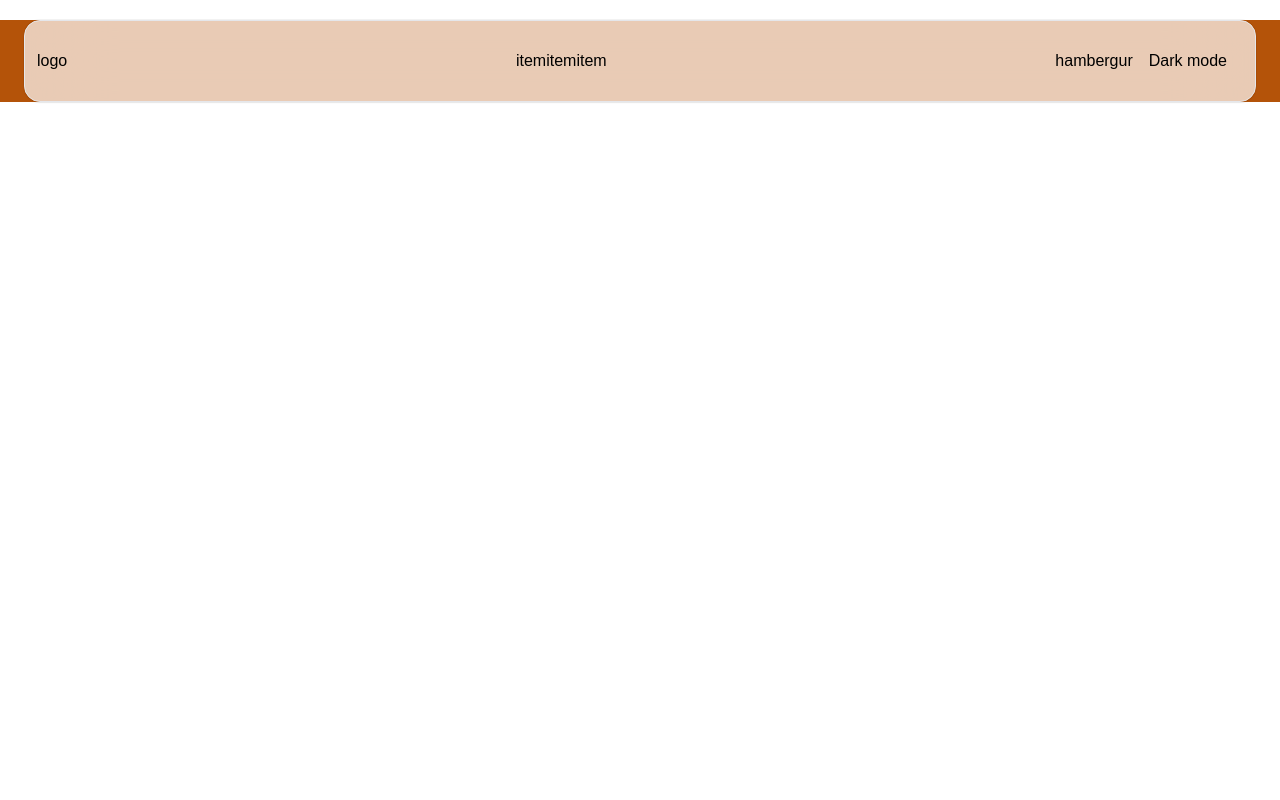
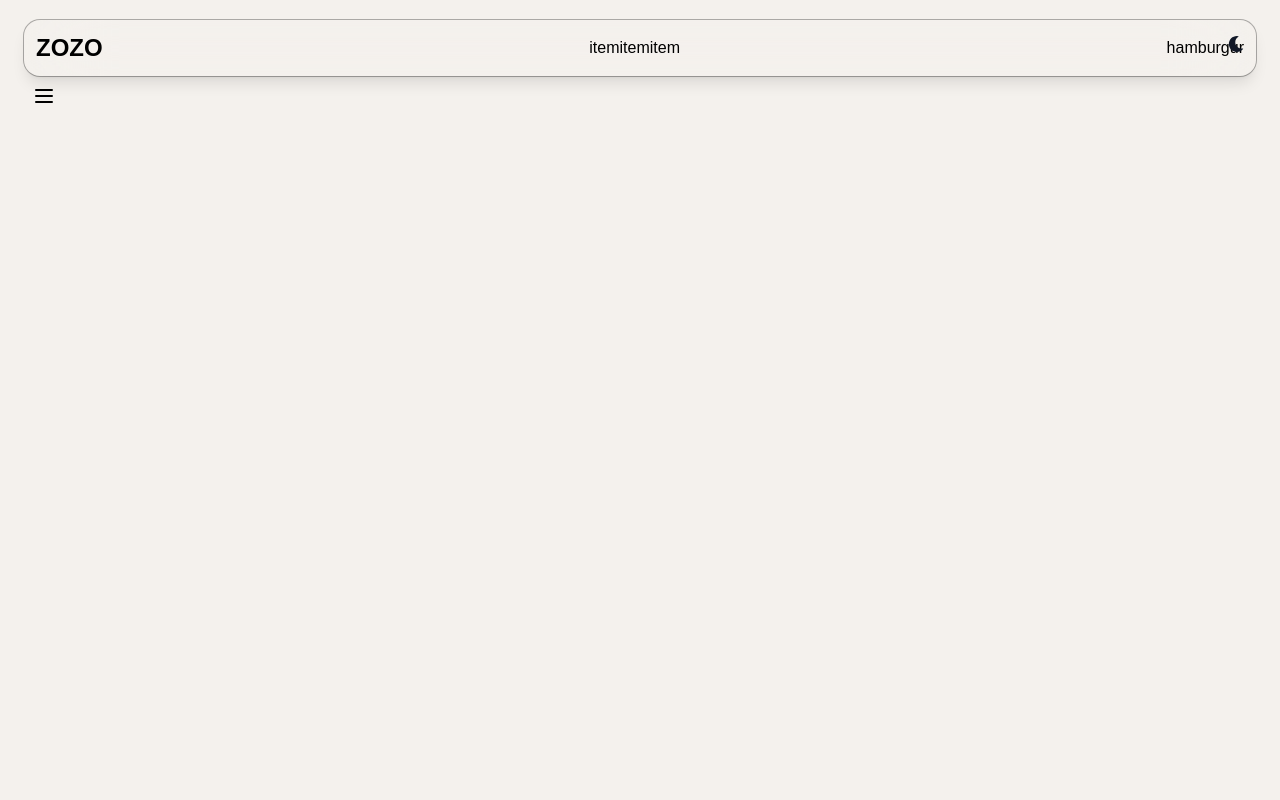
Before and after one commit to duong-vn/Pet-Service-Website, a Next.js app in the folder FrontEnd-NextJS/pet-service/: page / in a window 1280 px wide. Shown: the top 800 px of the page. Built offline with nearby package versions, Linux system fonts and the light colour scheme.

Commit message:
design-nav-bar

```diff
--- a/FrontEnd-NextJS/pet-service/package.json
+++ b/FrontEnd-NextJS/pet-service/package.json
@@ -16,7 +16,8 @@
     "next-themes": "^0.4.6",
     "react": "19.1.0",
     "react-day-picker": "^9.8.1",
-    "react-dom": "19.1.0"
+    "react-dom": "19.1.0",
+    "react-icons": "^5.5.0"
   },
   "devDependencies": {
     "@eslint/eslintrc": "^3",
--- a/FrontEnd-NextJS/pet-service/src/app/components/ThemeToggle.tsx
+++ b/FrontEnd-NextJS/pet-service/src/app/components/ThemeToggle.tsx
@@ -1,6 +1,7 @@
 "use client";
 import { useTheme } from "next-themes";
 import { useEffect, useState } from "react";
+import { FaMoon, FaSun } from "react-icons/fa";
 
 export default function ThemeToggle() {
   const { theme, setTheme, resolvedTheme } = useTheme();
@@ -16,9 +17,13 @@ export default function ThemeToggle() {
       onClick={() => {
         setTheme(isDark ? "light" : "dark");
       }}
-      className="rounded-2xl p-4 cursor-pointer"
+      className="absolute top-1   cursor-pointer"
     >
-      {isDark ? "Light mode" : "Dark mode"}
+     {theme === "dark" ? (
+        <FaSun className="text-yellow-400"  />
+      ) : (
+        <FaMoon className="text-gray-900"  />
+      )}
     </button>
   );
 }
--- a/FrontEnd-NextJS/pet-service/src/app/components/navBar.tsx
+++ b/FrontEnd-NextJS/pet-service/src/app/components/navBar.tsx
@@ -4,31 +4,50 @@ import ThemeToggle from "./ThemeToggle";
 
 export default function NavBar() {
   return (
-    <header className=" bg-amber-700 dark:bg-amber-400  sticky top-0 z-10">
-      <nav className="  mx-auto max-w-7xl px-4 md:px-6 mt-5">
+    <header className=" sticky top-0 z-10 ">
+      <nav className="  mx-auto max-w-7xl px-4 md:px-6 mt-5  left-0  absolute right-0 inline-block  ">
         <div
-          className=" border mt-3 mb-3 flex items-center justify-between rounded-2xl  bg-white/70
-            p-3 shadow-sm ring-1 ring-black/5 backdrop-blur-2xl dark:bg-amber-600 dark:ring-white/70
-        "
+          className=" p-3  flex items-center justify-between rounded-2xl  bg-white/0 line-height-1
+             shadow-lg ring-1 ring-black/30 backdrop-blur-2xl dark:bg-primary-dark bg-primary-light dark:ring-white/70
+          "
         >
-          <Link href="/">logo</Link>
+          <Link
+            className="text-2xl font-semibold"
+          href="/">ZOZO</Link>
 
-          <div className="">
+          <div className="  hidden md:flex justify-between ">
             <Link href="">item</Link>
             <Link href="">item</Link>
             <Link href="">item</Link>
           </div>
+            <div className="relative flex justify-end">
+                <ThemeToggle />
+                <div className="hidden md:inline-flex h-8 items-center">hamburgur</div>
+                <button className="md:hidden inline-flex h-9 w-9 items-center justify-center rounded-lg border">
+                    <span className="sr-only">Open menu</span>
+                    {/* icon 3 gạch */}
+                </button>
+            </div>
 
-          <div>
-            <Link href="">hambergur</Link>
-            <ThemeToggle />
-            <button>
-              <span></span>
-              <span></span>
-              <span></span>
-            </button>
-          </div>
+
+
+
+
         </div>
+          <span>
+              <button className="p-2 rounded-md hover:bg-gray-200 dark:hover:bg-gray-700">
+                  <svg
+                      xmlns="http://www.w3.org/2000/svg"
+                      fill="none"
+                      viewBox="0 0 24 24"
+                      strokeWidth={2}
+                      stroke="currentColor"
+                      className="w-6 h-6"
+                  >
+                      <path strokeLinecap="round" strokeLinejoin="round" d="M4 6h16M4 12h16M4 18h16" />
+                  </svg>
+              </button>
+          </span>
       </nav>
       <div className="md:hidden">
         <Link href="">item</Link>
--- a/FrontEnd-NextJS/pet-service/src/app/globals.css
+++ b/FrontEnd-NextJS/pet-service/src/app/globals.css
@@ -1,22 +1,23 @@
 @tailwind base;
 @tailwind components;
 @tailwind utilities;
+
 :root {
   --background: #ffffff;
-  --foreground: #171717;
+  --foreground: #f7c9c9;
 }
 
-@theme inline {
+/* @theme inline {
   --color-background: var(--background);
   --color-foreground: var(--foreground);
   --font-sans: var(--font-geist-sans);
   --font-mono: var(--font-geist-mono);
-}
+} */
 
 @media (prefers-color-scheme: dark) {
   :root {
-    --background: #0a0a0a;
-    --foreground: #ededed;
+    --background: #2c0202;
+    --foreground: #fff6f6;
   }
 }
 
--- a/FrontEnd-NextJS/pet-service/src/app/layout.tsx
+++ b/FrontEnd-NextJS/pet-service/src/app/layout.tsx
@@ -28,7 +28,7 @@ export default function RootLayout({
   return (
     <html lang="vi" suppressHydrationWarning>
       <body
-        className={`${geistSans.variable} ${geistMono.variable} antialiased`}
+        className={`${geistSans.variable} ${geistMono.variable} antialiased bg-background-light dark:bg-background-dark`}
       >
         <ThemeProvider>
           <GoogleOAuthProvider clientId={process.env.CLIENT_ID!}>
--- a/FrontEnd-NextJS/pet-service/src/app/page.tsx
+++ b/FrontEnd-NextJS/pet-service/src/app/page.tsx
@@ -5,8 +5,17 @@ import ThemeToggle from "./components/ThemeToggle";
 
 export default function Home() {
 
-  return <div className=" h-100 ">
-
-
+  return <div className=" bg-background-light dark:bg-background-dark ">
+    <div className="flex justify-center items-center h-[2000px]">
+      <div className="text-center">
+        <h1 className="text-4xl font-bold">Welcome to our website</h1>
+        <p className="text-lg">This is a simple landing page with a dark mode toggle.</p>
+      </div>
+    </div>
+    <p>Lorem ipsum dolor sit amet consectetur adipisicing elit. Et, dignissimos.</p>
+    <p>Esse ipsam alias exercitationem, ullam id porro eum accusantium mollitia.</p>
+    <p>Aliquid qui illum est culpa laboriosam error, labore beatae voluptas.</p>
+    <p>Laboriosam, nesciunt repellendus suscipit impedit culpa earum aliquam maiores architecto.</p>
+    <p>Distinctio, ratione. Autem ea maxime quia labore officia molestias facilis.</p>
   </div>;
 }
--- a/FrontEnd-NextJS/pet-service/tailwind.config.ts
+++ b/FrontEnd-NextJS/pet-service/tailwind.config.ts
@@ -9,11 +9,20 @@ export default {
   theme: {
     extend: {
       colors: {
-        primary: "#4F46E5",
-        secondary: "#06B6D4",
-        accent: "#F59E0B",
-        dark: "#0B1220",
-        light: "#F5F7FB",
+
+       // Light mode
+       'primary-light': '#D6A99D',
+       'secondary-light': '#FBF3D5',
+       'accent-light': '#D6DAC8',
+       'neutral-light': '#9CAFAA',
+       'background-light':'#F4F1ED',
+
+       // Dark mode
+       'primary-dark': '#161E25',
+       'secondary-dark': '#2C2C2C',
+       'accent-dark': '#3E4A42',
+       'neutral-dark': '#B3BFB9',
+       'background-dark':'#1E1E1E',
       },
       fontFamily: {
         sans: ["Inter", "system-ui", "sans-serif"],
```
Also changed, not shown: 1 other file (tests, documents, lock files or other folders).
